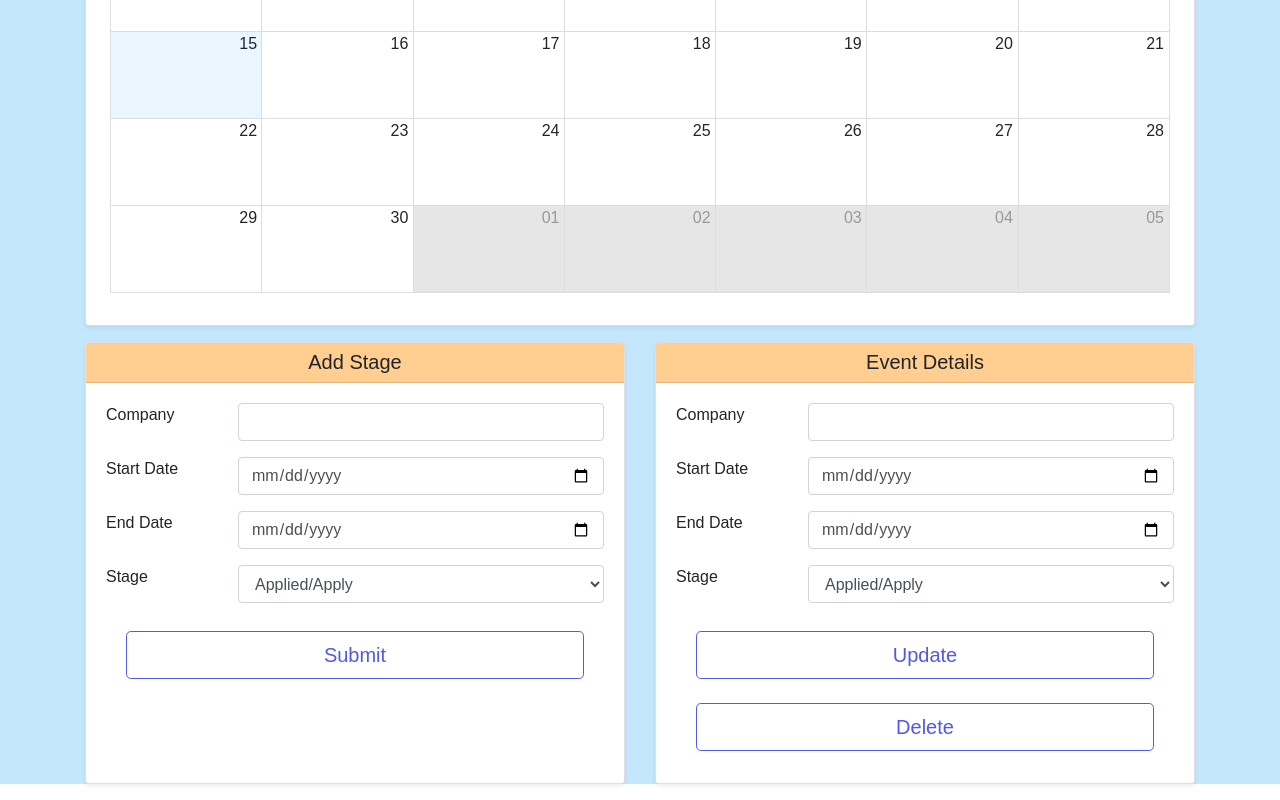
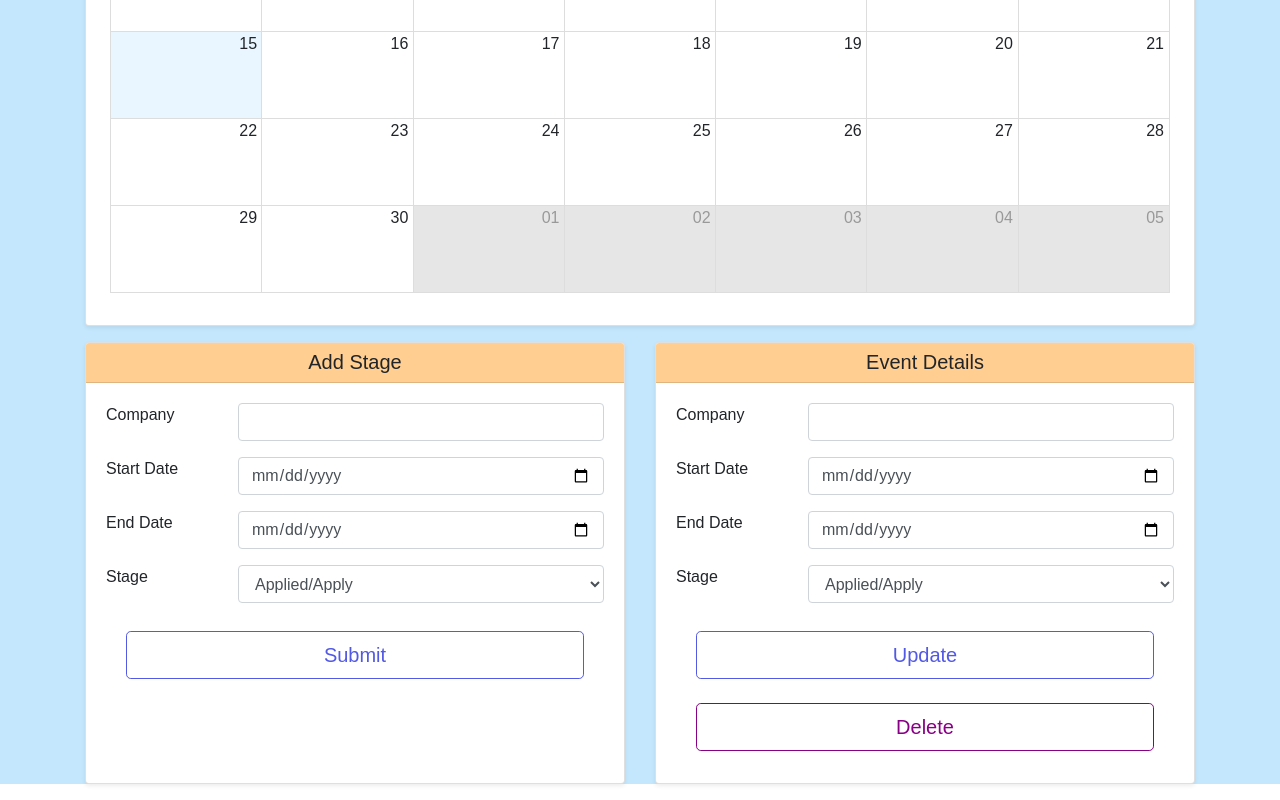
Before and after one commit to wirthdrewneu/Web-Dev-Project-3, a React (Create React App) app in the folder interapp/: page / in a window 1280 px wide. Shown: the part 340-1140 px from the top of the page. Built offline with nearby package versions, Linux system fonts and the light colour scheme; no server answers.

Commit message:
fixed color issues

```diff
--- a/interapp/src/components/EventForm.js
+++ b/interapp/src/components/EventForm.js
@@ -108,7 +108,7 @@ function EventForm(props){
                       });
                     }
                   }
-                  className="btn btn-lg btn-block btn-outline-primary">
+                  className="btn btn-lg btn-block btn-outline-danger">
                   Delete
                 </button>
               </div>
--- a/interapp/src/css/designs.css
+++ b/interapp/src/css/designs.css
@@ -25,23 +25,25 @@
 	color: #5259E4;
     border-color: #5259E4;
 }
-.btn-primary:hover{
+
+
+.btn-primary:hover, .btn-outline-primary:hover{
 	background-color: #5259E4;
     border-color: #5259E4;
 }
 
 .btn-danger{
 	background-color: transparent;
-    color: #FF6666;
-    border-color: #FF6666;
+    color: #880085;
+    border-color: #880085;
 }
 .btn-outline-danger {
-	color: #FF6666;
-    border-color: #FF6666;
+	color: #880085;
+    border-color: #880085;
 }
-.btn-danger:hover{
-	background-color: #FF6666;
-    border-color: #FF6666;
+.btn-danger:hover, .btn-outline-danger:hover{
+	background-color: #880085;
+    border-color: #880085;
 }
 
 .list-group-item.active, .page-item.active .page-link{
```
